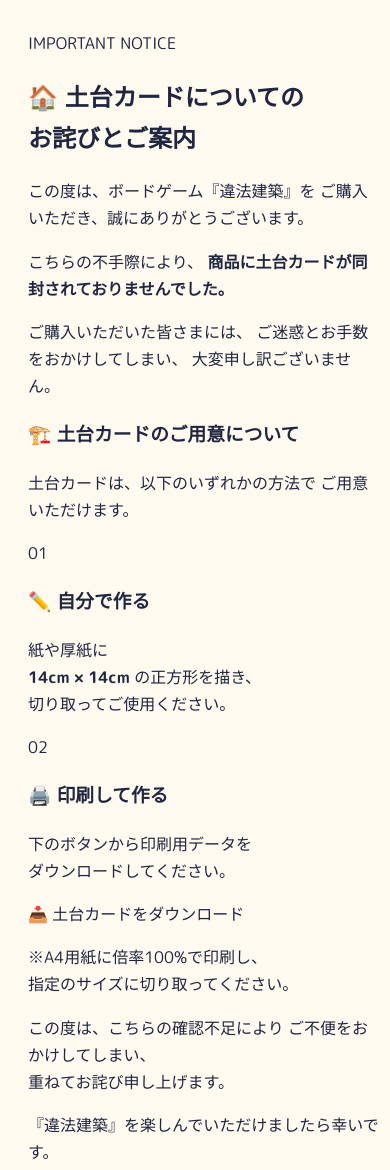
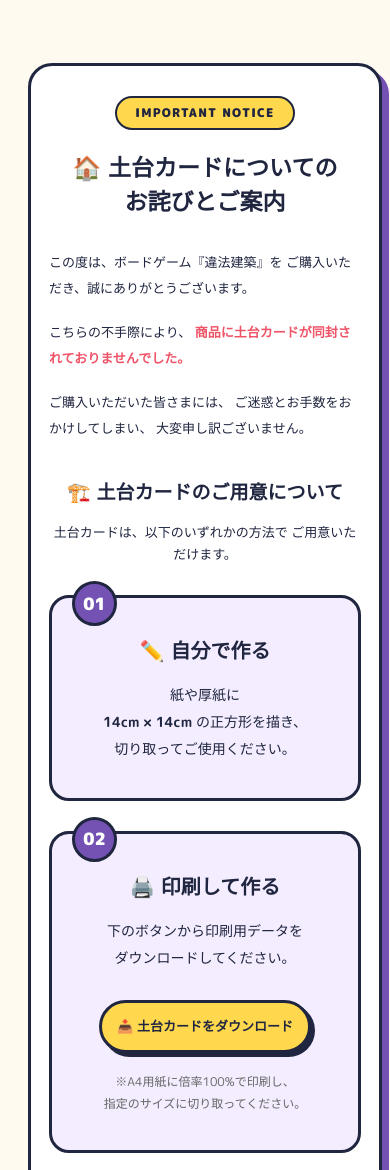
Before and after one commit to kana2711/ihoukennciku, a plain HTML site: page index.html in a window 390 px wide. Shown: the part 611-1781 px from the top of the page. Drawn offline with Linux system fonts and the light colour scheme.

Commit message:
Fix CSS formatting and add new styles

```diff
--- a/styles.css
+++ b/styles.css
@@ -294,3 +294,269 @@ img {
     transform: translateX(10px);
   }
 }
+/* ==================================
+   土台カードのお詫びとご案内
+================================== */
+
+.dodai-section {
+  padding-top: 30px;
+  padding-bottom: 80px;
+}
+
+/* 全体の白いボックス */
+
+.dodai-container {
+  max-width: 1000px;
+  margin: 0 auto;
+  padding: 45px 40px;
+
+  background: #ffffff;
+  border: 3px solid var(--ink);
+  border-radius: 24px;
+
+  box-shadow: 7px 7px 0 var(--purple);
+  text-align: center;
+}
+
+/* お知らせラベル */
+
+.dodai-label {
+  display: inline-block;
+  padding: 5px 18px;
+  margin-bottom: 20px;
+
+  background: var(--yellow);
+  border: 2px solid var(--ink);
+  border-radius: 30px;
+
+  font-size: 12px;
+  font-weight: 900;
+  letter-spacing: 0.1em;
+}
+
+/* タイトル */
+
+.dodai-container h2 {
+  font-size: 32px;
+  line-height: 1.5;
+  font-weight: 900;
+  margin: 0 0 30px;
+}
+
+/* 謝罪文 */
+
+.dodai-apology {
+  max-width: 700px;
+  margin: 0 auto 35px;
+  text-align: left;
+}
+
+.dodai-apology p {
+  font-size: 15px;
+  line-height: 2;
+  margin-bottom: 18px;
+}
+
+.dodai-apology strong {
+  color: var(--coral);
+  font-weight: 900;
+}
+
+/* 作り方の案内 */
+
+.dodai-guide {
+  margin-bottom: 30px;
+}
+
+.dodai-guide h3 {
+  font-size: 23px;
+  font-weight: 900;
+  margin-bottom: 10px;
+}
+
+.dodai-guide p {
+  font-size: 15px;
+}
+
+/* 2つの方法 */
+
+.dodai-methods {
+  display: grid;
+  grid-template-columns: 1fr 1fr;
+  gap: 25px;
+  margin-bottom: 40px;
+}
+
+.dodai-method {
+  position: relative;
+  padding: 35px 20px 25px;
+
+  background: #f3edff;
+  border: 3px solid var(--ink);
+  border-radius: 20px;
+}
+
+/* 番号 */
+
+.dodai-number {
+  position: absolute;
+  top: -17px;
+  left: 20px;
+
+  display: grid;
+  place-items: center;
+
+  width: 45px;
+  height: 45px;
+
+  background: var(--purple);
+  color: white;
+
+  border: 3px solid var(--ink);
+  border-radius: 50%;
+
+  font-size: 17px;
+  font-weight: 900;
+}
+
+/* 方法のタイトル */
+
+.dodai-method h3 {
+  font-size: 22px;
+  margin: 5px 0 15px;
+  font-weight: 900;
+}
+
+.dodai-method p {
+  font-size: 15px;
+  line-height: 1.9;
+}
+
+/* ダウンロードボタン */
+
+.dodai-download {
+  display: inline-block;
+  margin-top: 15px;
+  padding: 14px 22px;
+
+  background: var(--yellow);
+  color: var(--ink);
+
+  border: 3px solid var(--ink);
+  border-radius: 50px;
+
+  font-size: 14px;
+  font-weight: 900;
+  text-decoration: none;
+
+  box-shadow: 4px 4px 0 var(--ink);
+  transition: 0.2s;
+}
+
+.dodai-download:hover {
+  transform: translate(2px, 2px);
+  box-shadow: 2px 2px 0 var(--ink);
+}
+
+/* 印刷時の注意 */
+
+.dodai-note {
+  font-size: 12px !important;
+  color: #666;
+  margin-top: 18px;
+}
+
+/* 最後の謝罪文 */
+
+.dodai-end {
+  max-width: 700px;
+  margin: 0 auto;
+  padding-top: 25px;
+  border-top: 2px dashed #d8cfc3;
+}
+
+.dodai-end p {
+  font-size: 14px;
+  line-height: 2;
+  margin-bottom: 15px;
+}
+
+/* トップページのリンク */
+
+.dodai-top-link {
+  display: block;
+  width: fit-content;
+  margin-top: 22px;
+
+  color: var(--purple);
+  font-size: 14px;
+  font-weight: 900;
+
+  text-decoration: underline;
+  text-underline-offset: 5px;
+}
+
+/* ==================================
+   スマホ対応
+================================== */
+
+@media (max-width: 600px) {
+
+  .dodai-section {
+    padding-top: 20px;
+    padding-bottom: 50px;
+  }
+
+  .dodai-container {
+    padding: 30px 18px;
+  }
+
+  .dodai-container h2 {
+    font-size: 23px;
+  }
+
+  .dodai-apology p {
+    font-size: 13px;
+  }
+
+  .dodai-guide h3 {
+    font-size: 19px;
+  }
+
+  .dodai-guide p {
+    font-size: 13px;
+  }
+
+  .dodai-methods {
+    grid-template-columns: 1fr;
+    gap: 30px;
+  }
+
+  .dodai-method {
+    padding: 30px 15px 22px;
+  }
+
+  .dodai-method h3 {
+    font-size: 20px;
+  }
+
+  .dodai-method p {
+    font-size: 14px;
+  }
+
+  .dodai-download {
+    padding: 12px 15px;
+    font-size: 13px;
+  }
+
+  .dodai-end p {
+    font-size: 13px;
+  }
+
+  .dodai-top-link {
+    margin: 18px auto 0;
+    font-size: 13px;
+    text-align: center;
+  }
+
+}
```
